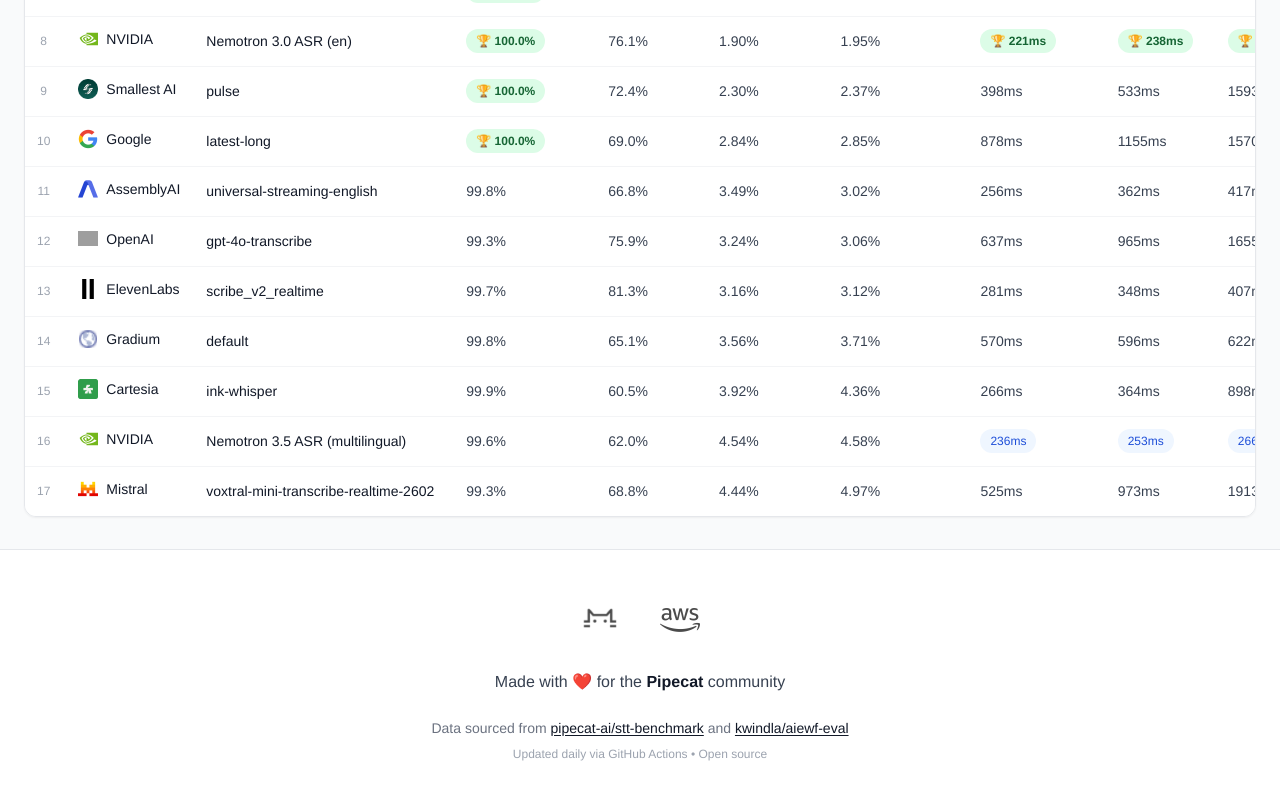
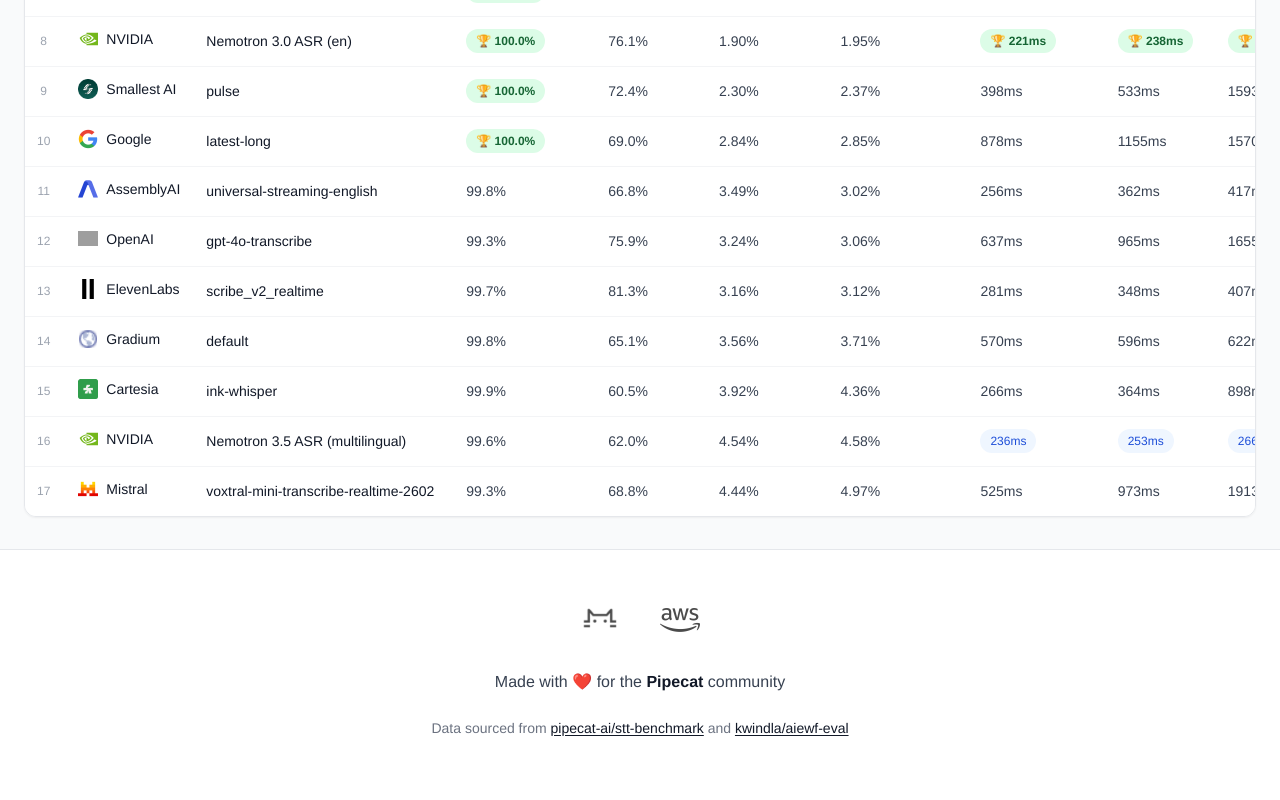
Before and after one commit to wirjo/voice-ai-benchmarks, a Next.js app: page /voice-ai-benchmarks/ in a window 1280 px wide. Shown: the part 799-1599 px from the top of the page. Built offline with nearby package versions, Linux system fonts and the light colour scheme; grey boxes are pictures that could not be loaded; a web font is replaced by a local one.

Commit message:
ui: remove 'Updated daily' footer line

```diff
--- a/pages/index.js
+++ b/pages/index.js
@@ -387,9 +387,7 @@
                   kwindla/aiewf-eval
                 </a>
               </p>
-              <p className="text-xs text-gray-400">
-                Updated daily via GitHub Actions • Open source
-              </p>
+
             </div>
           </div>
         </footer>
```
